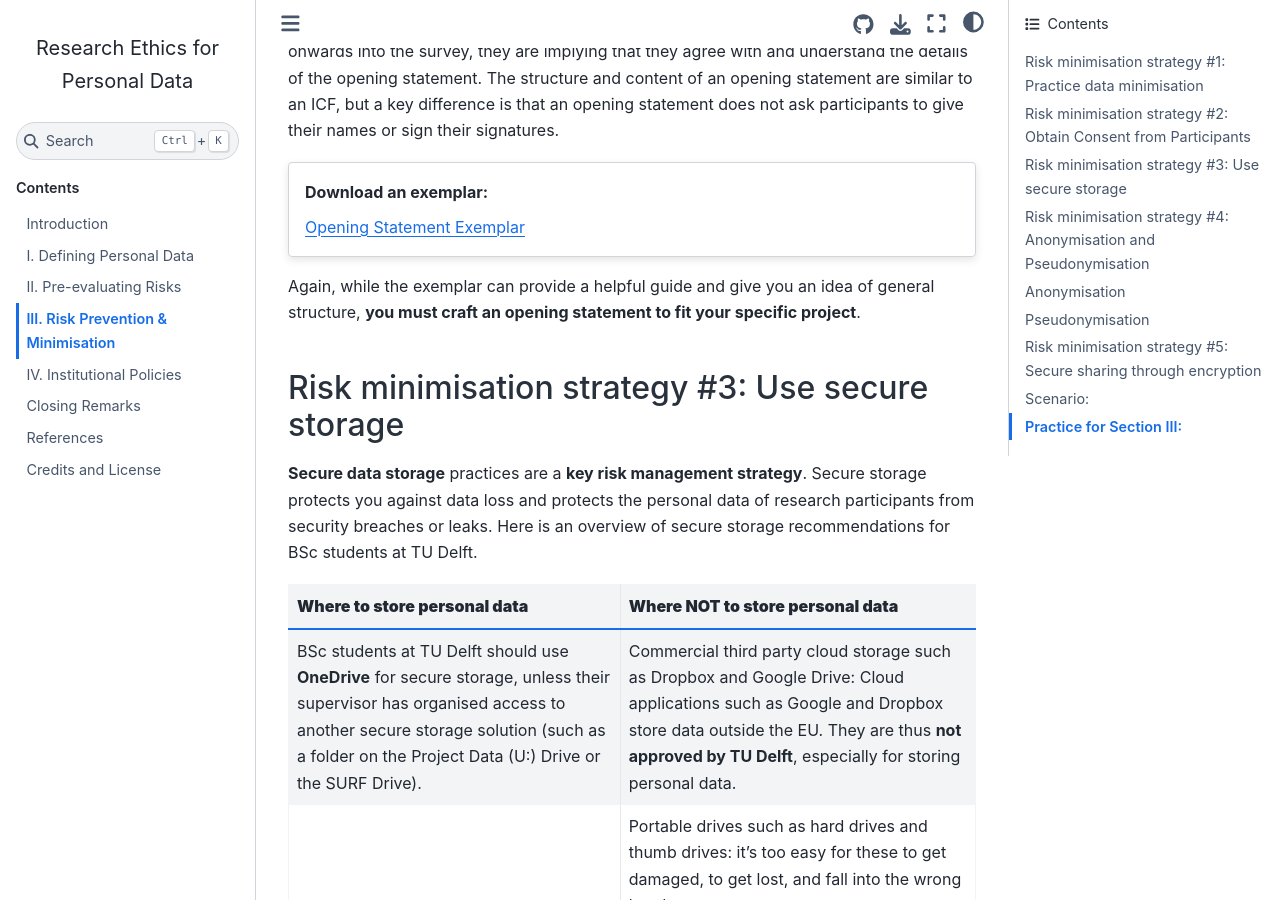
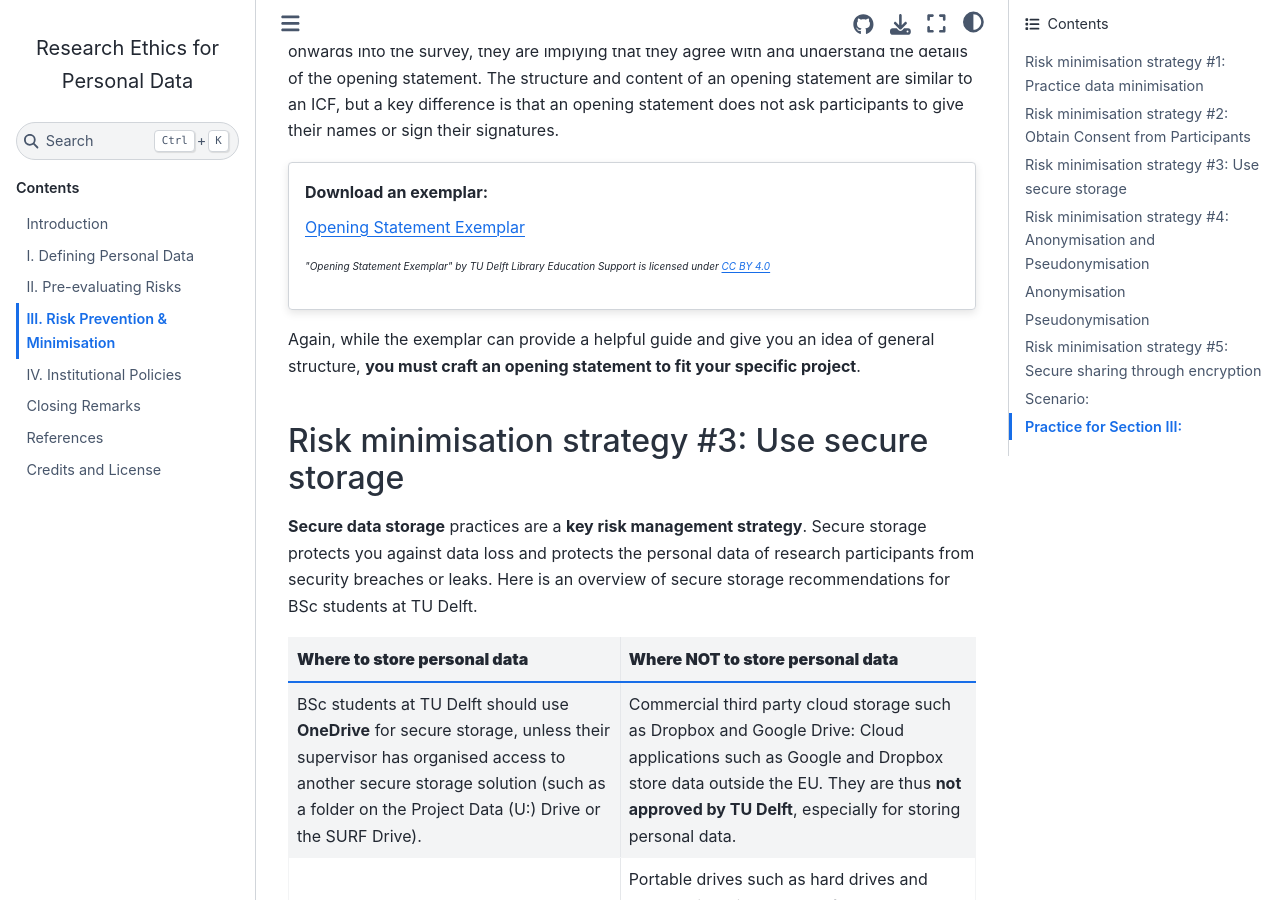
Before and after one commit to tu-delft-library/BSc_Research_Ethics_for_Personal_Data, a Jupyter Book: the page built from book/risk_mitigation.md, in a window 1280 px wide and 900 px high, scrolled down 2545 px. Built offline with Jupyter Book 1.0.4 settings and Sphinx 7.4.7 and the Sphinx Book theme 1.1.4, drawn with Linux system fonts in a browser that asks for light colours; comment, search, counter and statistics services are not loaded.

Commit message:
fixed opening statement download and CC by links

```diff
--- a/book/risk_mitigation.md
+++ b/book/risk_mitigation.md
@@ -53,12 +53,12 @@
 ::::{grid} 2
 :::{grid-item-card}
 [Download an ICF template](graphics/ICF_Template_BSc.pdf)
-<p style="font-size: x-small;"><em>"ICF template for BSc" by Janine Strandberg is licensed under <a href="https://creativecommons.org/licenses/by/4.0/">CC BY 4.0</a></em></p>
+<p style="font-size: x-small;"><em>"ICF template for BSc" by Janine Strandberg is licensed under <a href="https://creativecommons.org/licenses/by/4.0/"target="_blank">CC BY 4.0</a></em></p>
 <br>
 :::
 :::{grid-item-card}
 [Download an ICF exemplar](graphics/ICF_Exemplar.pdf)
-<p style="font-size: x-small;"><em>"ICF Exemplar" by Bahare Khajepour is licensed under <a href="https://creativecommons.org/licenses/by/4.0/">CC BY 4.0</a></em></p>
+<p style="font-size: x-small;"><em>"ICF Exemplar" by Bahare Khajepour is licensed under <a href="https://creativecommons.org/licenses/by/4.0/"target="_blank">CC BY 4.0</a></em></p>
 <br>
 :::
 ::::
@@ -75,8 +75,8 @@
 An **opening statement** is a way to obtain **implied consent** from participants **without a signed form**. An opening statement is preferable if a survey isn't collecting any directly identifiable personal data. The opening statement is shown on the first page that participants see on a digital survey or questionnaire. Participants are told that if they click onwards into the survey, they are implying that they agree with and understand the details of the opening statement. The structure and content of an opening statement are similar to an ICF, but a key difference is that an opening statement does not ask participants to give their names or sign their signatures.
 
 :::{card} Download an exemplar:
-[Opening Statement Exemplar](Opening_Statement_Exemplar.pdf)
-
+[Opening Statement Exemplar](graphics/Opening_Statement_Exemplar.pdf)
+<p style="font-size: x-small;"><em>"Opening Statement Exemplar" by TU Delft Library Education Support is licensed under <a href="https://creativecommons.org/licenses/by/4.0/"target="_blank">CC BY 4.0</a></em></p>
 :::
 
 Again, while the exemplar can provide a helpful guide and give you an idea of general structure, **you must craft an opening statement to fit your specific project**.
```
